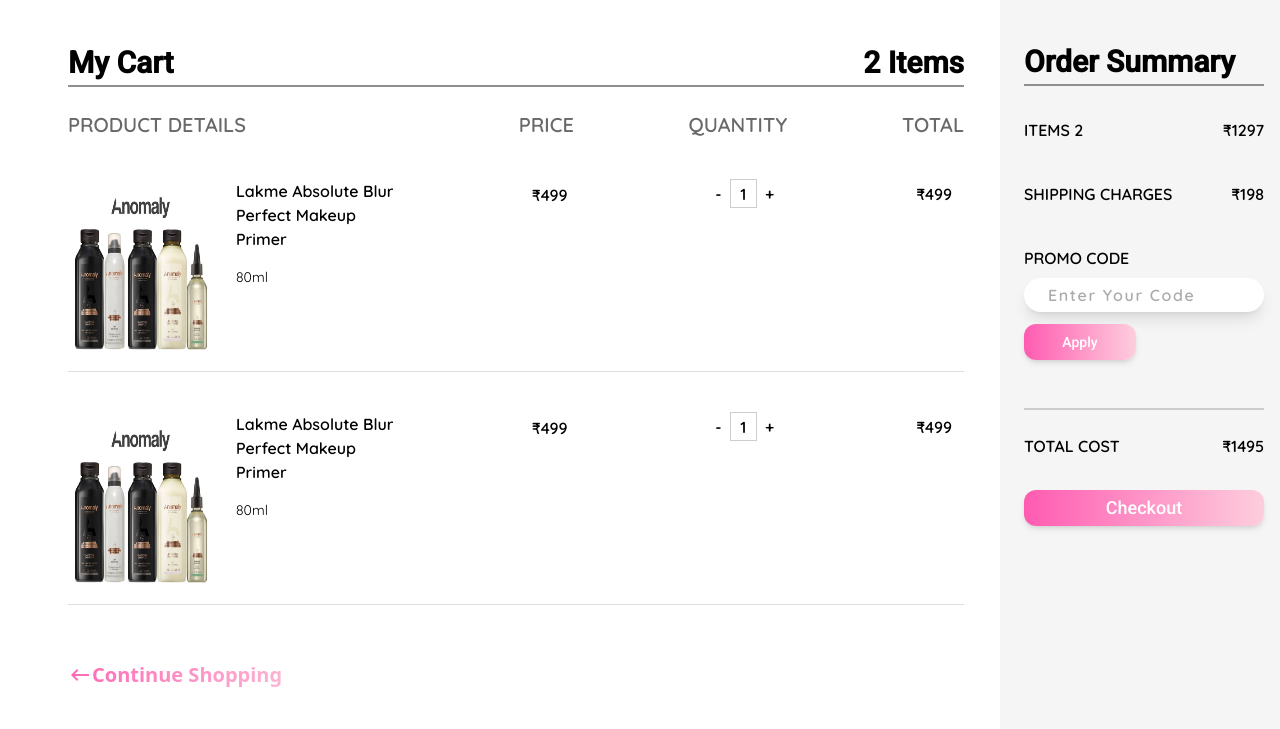
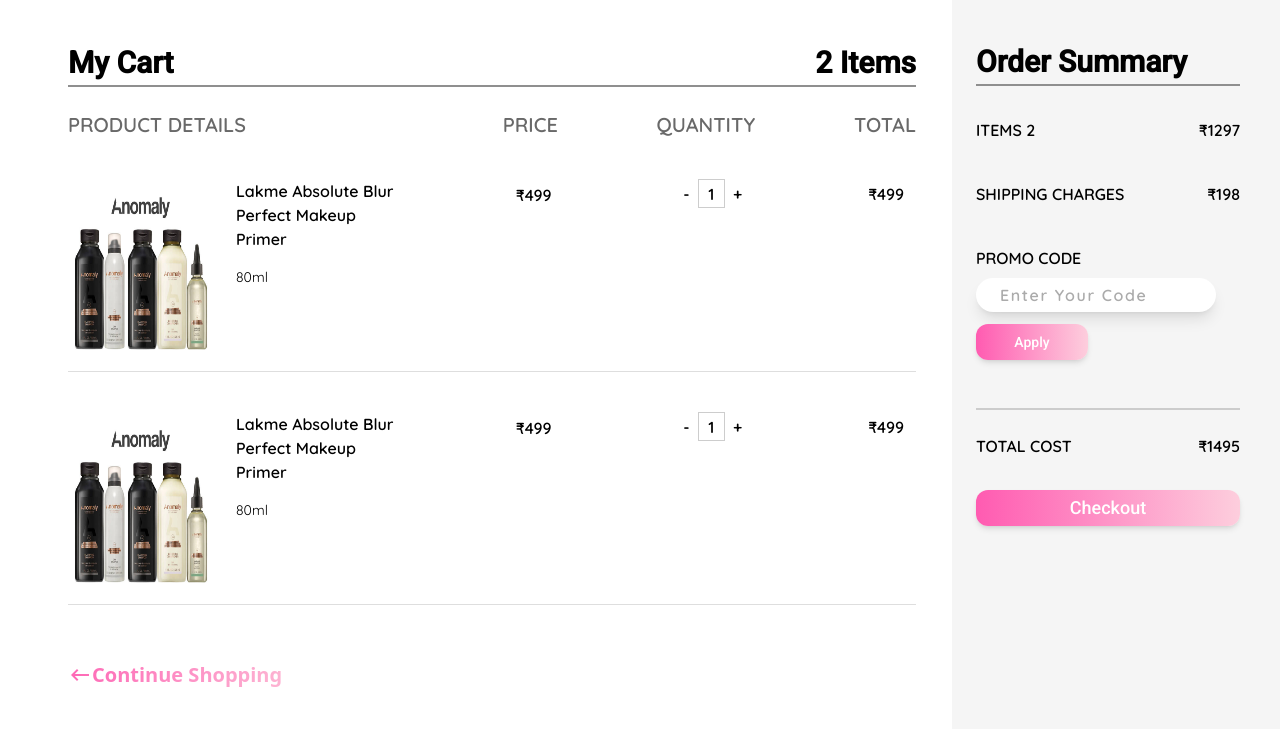
Before and after one commit to silentvoice143/divueens, a website: page My Cart/cart.html in a window 1280 px wide. Shown: the part 71-800 px from the top of the page. Drawn offline with nearby package versions, Linux system fonts and the light colour scheme; a web font is replaced by a local one.

Commit message:
minor changes

```diff
--- a/My Cart/cart.html
+++ b/My Cart/cart.html
@@ -82,7 +82,7 @@
           <div>
             <!-- -------------- HEADING --------------  -->
             <div
-              class="flex justify-between text-7xl max-sm:font-medium sm:text-6xl sm:font-semibold lg:w-[100%] lg:text-3xl"
+              class="flex justify-between text-7xl max-lg:font-medium sm:text-6xl lg:w-[100%] lg:text-3xl lg:font-semibold"
             >
               <h1 class="font-Roboto">My Cart</h1>
               <h1 class="font-Roboto">2 Items</h1>
@@ -274,10 +274,10 @@
 
       <!--? ------------------- ORDER SUMMERY START -------------------- -->
       <section
-        class="h-[44rem] w-[58rem] bg-[#F5F5F5] max-lg:mx-7 max-lg:flex max-lg:flex-col max-lg:items-center sm:h-[45rem] lg:sticky lg:right-0 lg:h-auto lg:w-80"
+        class="h-[44rem] w-[58rem] bg-[#F5F5F5] max-lg:mx-7 max-lg:flex max-lg:flex-col max-lg:items-center sm:h-[45rem] lg:sticky lg:right-0 lg:h-auto lg:w-80 xl:w-96"
       >
         <main
-          class="ml-6 mr-4 max-lg:mt-14 max-lg:flex max-lg:w-[40rem] max-lg:flex-col max-lg:items-center max-sm:mt-10 lg:mt-[7.2rem]"
+          class="ml-6 mr-4 max-lg:mt-14 max-lg:flex max-lg:w-[40rem] max-lg:flex-col max-lg:items-center max-sm:mt-10 lg:mt-[7.2rem] xl:w-72"
         >
           <h1
             class="font-Roboto text-7xl max-lg:font-medium sm:text-6xl lg:text-3xl lg:font-semibold"
@@ -285,11 +285,11 @@
             Order Summary
           </h1>
           <div
-            class="h-[1px] w-[34rem] border-b-2 border-[#8F8F8F] max-lg:mt-4 lg:mt-1 lg:w-[15rem]"
+            class="h-[1px] w-[34rem] border-b-2 border-[#8F8F8F] max-lg:mt-4 lg:mt-1 lg:w-[15rem] xl:w-[16.5rem]"
           ></div>
 
           <div
-            class="font-Quicksand font-semibold max-lg:w-[34rem] max-lg:text-3xl lg:w-60 lg:text-base"
+            class="font-Quicksand font-semibold max-lg:w-[34rem] max-lg:text-3xl lg:w-60 lg:text-base xl:w-[16.5rem]"
           >
             <div class="flex justify-between max-sm:mt-10 sm:mt-12 lg:mt-8">
               <p>ITEMS 2</p>
@@ -342,7 +342,7 @@
 
     <!--? ------------------- FOOTER START -------------------- -->
     <footer
-      class="max-lg:mt-10lg:mr-0 w-[64.5rem] bg-cardpink lg:mt-0 lg:w-[100%]"
+      class="w-[64.5rem] bg-cardpink max-lg:mt-10 lg:mr-0 lg:mt-0 lg:w-[100%]"
     >
       <div class="footer px-[5%] py-[4rem] pt-8 font-quicksand">
         <div class="footer-grid-box grid grid-cols-5 child:mx-auto">
```
Also changed, not shown: dist/output.css.
